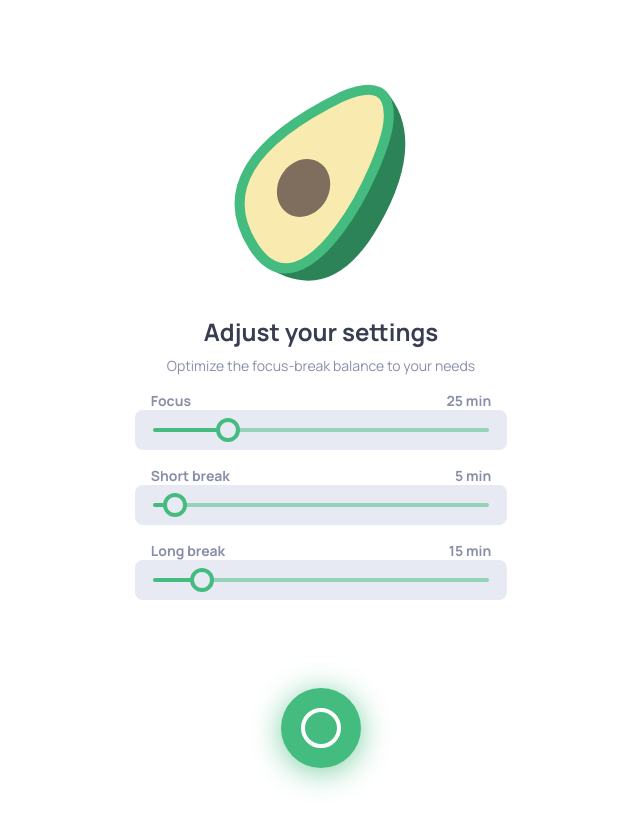
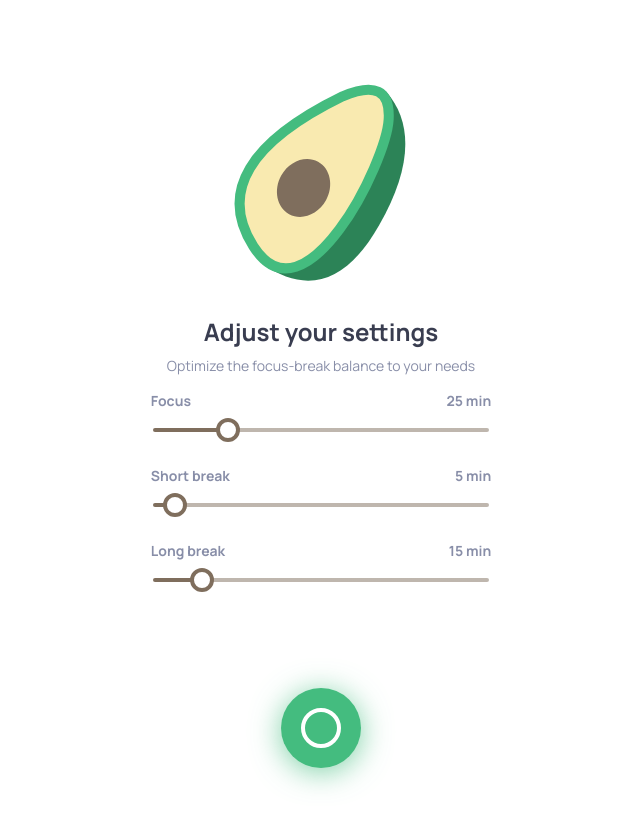
Before and after one commit to MartinRybergLaude/Avodoro, a React (Create React App) app: page / in a window 1280 px wide. Shown: the whole page, without its empty margins (319-959 px from the left). Built offline with nearby package versions, Linux system fonts and the light colour scheme.

Commit message:
Fix: Adjust slide colors

```diff
--- a/src/components/Slider.module.scss
+++ b/src/components/Slider.module.scss
@@ -18,7 +18,6 @@
   display: flex;
   place-content: center center;
   flex-direction: column;
-  background: var(--color-background-alt);
   border-radius: 8px;
   padding: 16px;
 }
@@ -32,8 +31,8 @@
   opacity: 0;
   top: -40px;
   width: 40px;
-  background: var(--color-primary);
-  box-shadow: 0 4px 30px rgba(var(--color-primary-rgb), 0.7);
+  background: var(--color-accent);
+  box-shadow: 0 4px 30px rgba(var(--color-accent-rgb), 0.7);
   color: #ffffff;
   padding: 5px 0;
   font-weight: 700;
@@ -61,11 +60,11 @@
   width: 24px;
   height: 24px;
   cursor: pointer;
-  background: var(--color-background-alt);
-  border: 4px solid var(--color-primary);
+  background: var(--color-background);
+  border: 4px solid var(--color-accent);
   border-radius: 24px;
   &:hover {
-    background: var(--color-primary);
+    background: var(--color-accent);
     border: none;
   }
 }
@@ -73,8 +72,8 @@
 .slider::-moz-range-thumb {
   width: 24px;
   height: 24px;
-  background: var(--color-primary);
-  box-shadow: 0 4px 30px rgba(var(--color-primary-rgb), 0.7);
+  background: var(--color-accent);
+  box-shadow: 0 4px 30px rgba(var(--color-accent-rgb), 0.7);
   cursor: pointer;
   border: none;
   border-radius: 24px;
--- a/src/components/Slider.tsx
+++ b/src/components/Slider.tsx
@@ -29,7 +29,7 @@ export default function Slider(props: Props) {
   function setProgressStyles() {
     const newValue = (value - props.min) * 100 / (props.max - props.min)
     setStyle({
-      input: {background: `linear-gradient(to right, var(--color-primary), var(--color-primary) ${(value-props.min)/(props.max-props.min)*100}%, rgba(var(--color-primary-rgb), 0.5) ${(value-props.min)/(props.max-props.min)*100}%,rgba(var(--color-primary-rgb), 0.5) 100%)`},
+      input: {background: `linear-gradient(to right, var(--color-accent), var(--color-accent) ${(value-props.min)/(props.max-props.min)*100}%, rgba(var(--color-accent-rgb), 0.5) ${(value-props.min)/(props.max-props.min)*100}%,rgba(var(--color-accent-rgb), 0.5) 100%)`},
       output: {left: `calc(${newValue}% + (${14 - newValue * 0.28}px))`}
     })
   }
--- a/src/index.scss
+++ b/src/index.scss
@@ -32,6 +32,7 @@ html {
   --color-primary-rgb: #{hexToRGB(#44bc7f)};
   --color-secondary: #2c8357;
   --color-accent: #7f6e5d;
+  --color-accent-rgb: #{hexToRGB(#7f6e5d)};
   --color-error: #ed5252;
   --color-text-primary: #393d50;
   --color-text-secondary: #888ea8;
```
